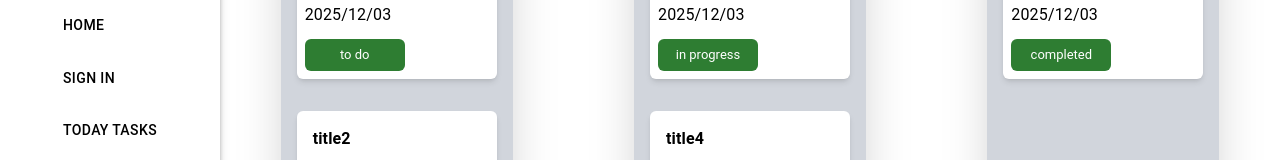
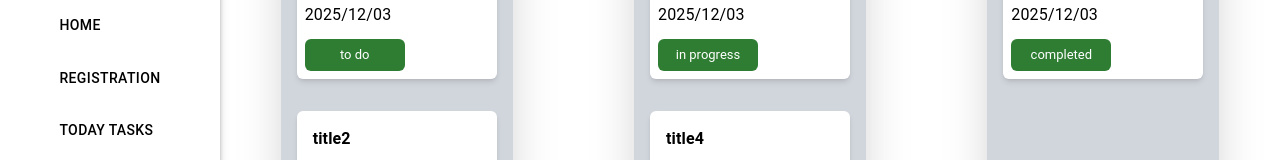
Before and after one commit to Sholehghm/TodoListProject_FrontEnd, a React (Vite) app in the folder to-do/: page /home in a window 1280 px wide. Shown: the part 177-337 px from the top of the page. Built offline with nearby package versions, Linux system fonts and the light colour scheme; some icons are missing.

Commit message:
make navbar pages clickable

```diff
--- a/to-do/src/components/navbar/NavBar.jsx
+++ b/to-do/src/components/navbar/NavBar.jsx
@@ -15,22 +15,12 @@ import AdbIcon from '@mui/icons-material/Adb';
 import SideBar from '../sidebar/SideBar';
 import {Link} from 'react-router-dom';
 
-const pages = ['Home', 'Sign in', 'Today tasks', 'Add task', 'Calendar'];
 
 function ResponsiveAppBar() {
-  const [anchorElNav, setAnchorElNav] = React.useState(null);
+  const [pages, setPages] = React.useState(['Home', 'Registration', 'Today tasks', 'Add task', 'Calendar']);
 
 
-  const handleOpenNavMenu = (event) => {
-    setAnchorElNav(event.currentTarget);
-  };
-  const handleOpenUserMenu = (event) => {
-    setAnchorElUser(event.currentTarget);
-  };
 
-  const handleCloseNavMenu = () => {
-    setAnchorElNav(null);
-  };
   const [state, setState] = React.useState({
     left: false,
   });
@@ -88,10 +78,9 @@ function ResponsiveAppBar() {
             {pages.map((page) => (
               <Button
                 key={page}
-                onClick={handleCloseNavMenu}
                 sx={{ my: 2, color: 'black', display: 'block', textAlign: 'left' }}
               >
-                <Link to={page}>
+                <Link to={`/${page}`}>
                 {page}
                 </Link>
 
@@ -101,7 +90,7 @@ function ResponsiveAppBar() {
 
         </Toolbar>
       </Container>
-      <SideBar state={state} setState={setState} toggleDrawer={toggleDrawer}/>
+      <SideBar pages={pages} state={state} setState={setState} toggleDrawer={toggleDrawer}/>
     </AppBar>
   );
 }
--- a/to-do/src/components/sidebar/SideBar.jsx
+++ b/to-do/src/components/sidebar/SideBar.jsx
@@ -6,7 +6,7 @@ import ListItem from '@mui/material/ListItem';
 import ListItemButton from '@mui/material/ListItemButton';
 import ListItemText from '@mui/material/ListItemText';
 
-export default function SideBar({state,toggleDrawer}) {
+export default function SideBar({pages,state,toggleDrawer}) {
   const list = (anchor) => (
     <Box
       role="presentation"
@@ -14,7 +14,7 @@ export default function SideBar({state,toggleDrawer}) {
       onKeyDown={toggleDrawer(anchor, false)}
     >
       <List>
-        {['Home', 'Registration', 'Today tasks', 'Add task', 'Calendar'].map((text) => (
+        {pages.map((text) => (
           <ListItem key={text}>
             <ListItemButton href={text}>
               <ListItemText primary={text} />
```
